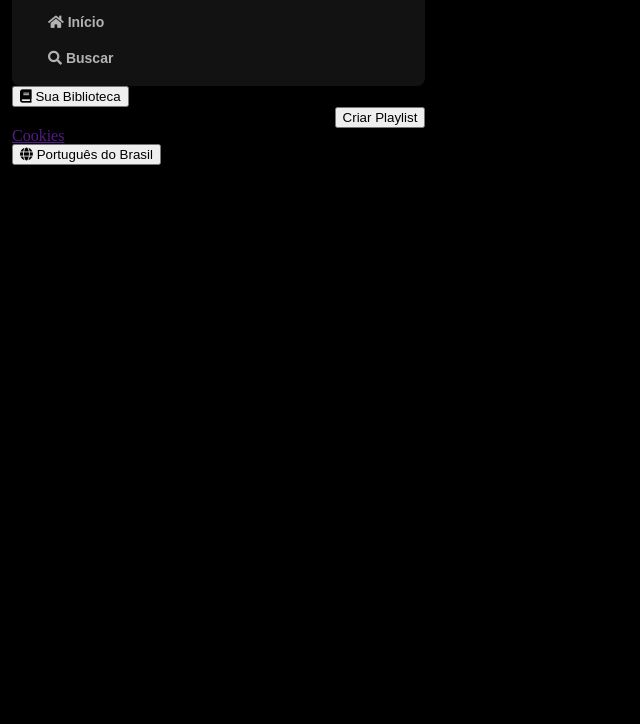
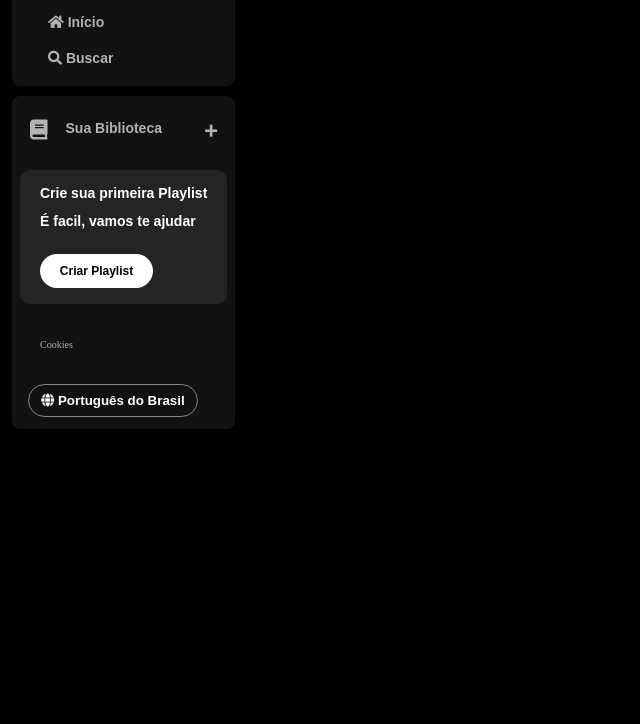
Before and after one commit to Murcilago/Alura-Spotify-V1, a plain HTML site: page index.html in a window 1280 px wide. Shown: the part 76-800 px from the top of the page, without its empty margins (0-640 px from the left). Drawn offline with Linux system fonts and the light colour scheme.

Commit message:
Add files via upload

```diff
--- a/styles.css
+++ b/styles.css
@@ -50,3 +50,120 @@ h1 {
     font-size: 14px;
     font-family:"DM Sans", sans-serif;
 }
+
+.library {
+background-color: #121212;
+border-radius: 8px;
+display: flex;
+justify-content: space-between;
+flex-direction: column;
+padding: 4px 8px;
+color: #b3b3b3;
+font-weight: 600;
+font-size: 14px;
+margin-top: 10px;
+}
+
+.library .library__content {
+display: flex;
+justify-content: space-between;
+}
+
+.library .library__button {
+    display: flex;
+    margin-right: 10px;
+    color: #b3b3b3;
+    background-color: transparent;
+    border: 0px;
+    font-size: 14px;
+    font-weight: 700;
+    font-family:"DM Sans", sans-serif;
+    text-align: center;
+    text-decoration: none;
+    text-transform: none;
+    padding: 20px 10px;
+
+}
+
+.library .library__button .fa {
+font-size: 20px;
+margin-right: 10px;
+font-weight: 300;
+padding-right: 8px;
+}
+
+.library .library__content .fa-plus {
+margin: 24px 10px;
+}
+
+.section-playlist {
+    display: flex;
+    align-items: flex-start;
+    background-color: #242424;
+    color: #b3b3b3;
+    font-weight: 600;
+    font-size: 14px;
+    margin: 8px 0px;
+    padding: 16px 20px;
+    border-radius: 10px;
+}
+
+.section-playlist .section-playlist__content {
+    display: flex;
+    flex-direction: column;
+}
+
+.section-playlist__content .text {
+    padding-bottom: 14px;
+    color: #fff;
+    font-family:"DM Sans", sans-serif;
+}
+
+.section-playlist__content .subtitle {
+    font-weight: 500;
+    font-size: 12px;
+}
+
+.section-playlist__content .section-playlist__button {
+    display: flex;
+    justify-content: center;
+    background-color: #fff;
+    color: #000;
+    border-radius: 20px;
+    font-size: 12px;
+    font-weight: 700;
+    font-family: "DM Sans", sans-serif;
+    text-decoration: none;
+    padding: 10px;
+    margin-top: 12px;
+    border: 0px;
+    width: 113px;
+}
+
+.sidebar .cookies {
+    margin: 25px 20px;
+}
+
+.sidebar .cookies a{
+    color: #b3b3b3;
+    font-weight: 500;
+    font-size: 10px;
+    text-decoration: none;
+}
+
+.sidebar .cookies a:hover {
+    text-decoration: underline;
+}
+
+.languages .languages__button{
+    align-items: center;
+    background-color: transparent;
+    border: 1px solid #878787;
+    color: #fff;
+    font-weight: bold;
+    cursor: pointer;
+    width: 170px;
+    margin: 8px;
+    padding: 8px;
+    border-radius: 20px;
+}
```
